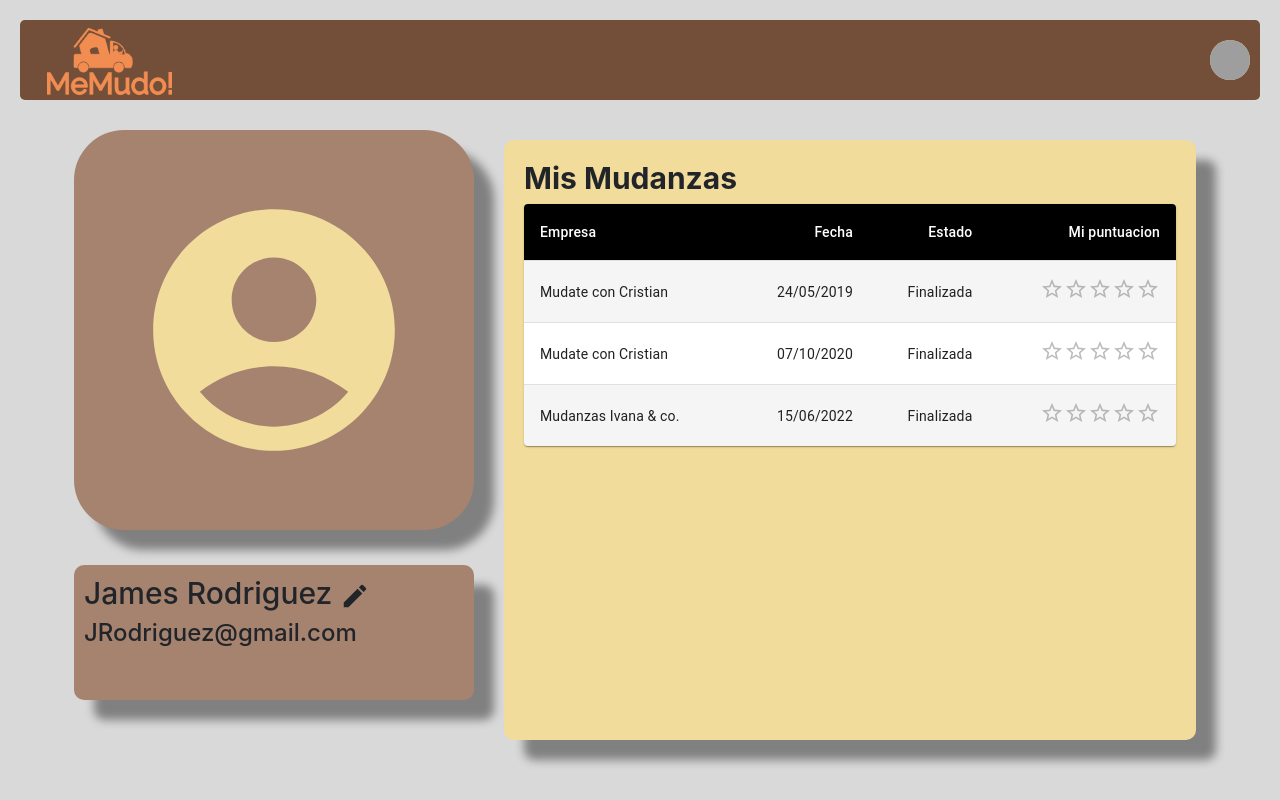
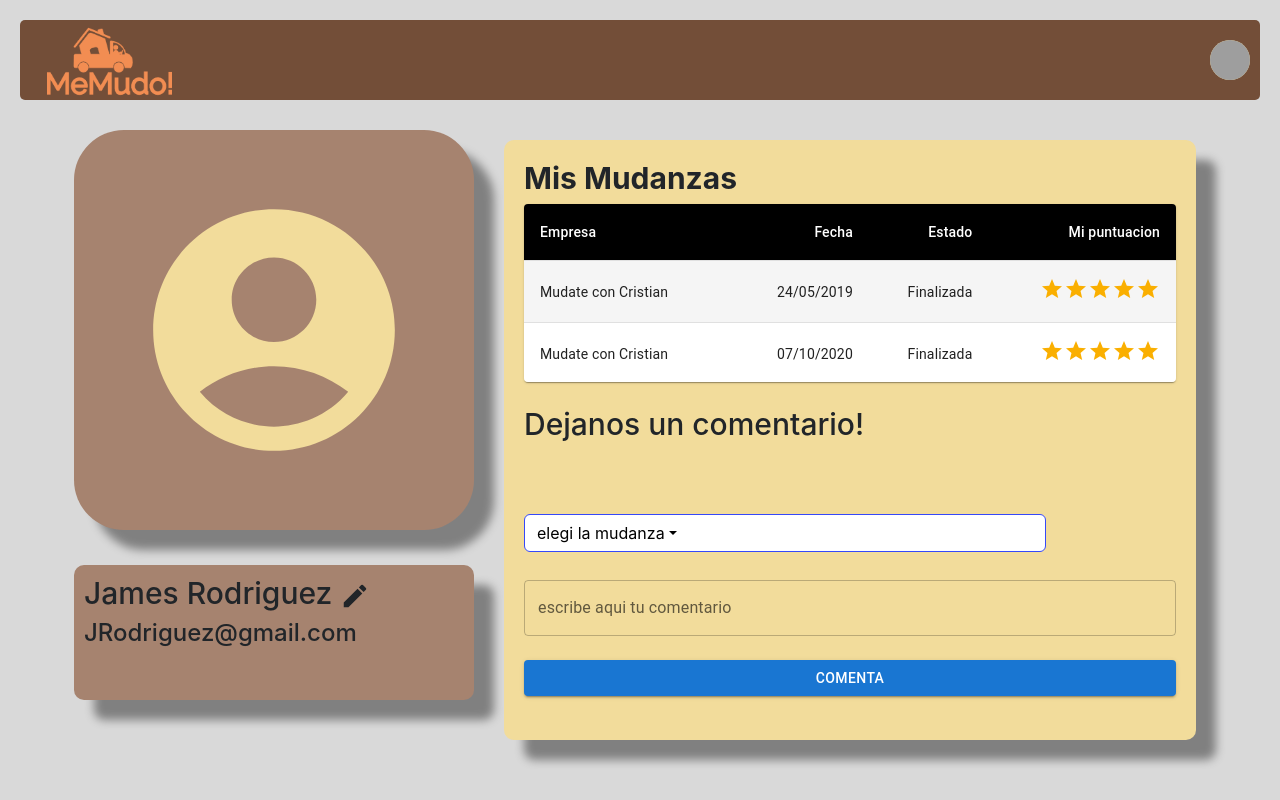
Before and after one commit to IgnacioSorgentini/Web-Mudanzas-FrontEnd, a React (Create React App) app: page /PerfilCliente in a window 1280 px wide. Built offline with nearby package versions, Linux system fonts and the light colour scheme; grey boxes are pictures that could not be loaded.

Commit message:
Comentario en mi perfil + Arreglo login
Credenciales de cliente = usuario@gmail.com
Credenciales de oferente = oferente@gmail.com
La contraseña es 123 para ambas cuentas

```diff
--- a/src/pages/InicioSesion/InicioSesion.jsx
+++ b/src/pages/InicioSesion/InicioSesion.jsx
@@ -21,8 +21,11 @@ function InicioSesion(props){
     const [error,setError] = useState(1)
 
 
-    const userValido='pedroseveri@gmail.com'
+    const userValido='usuario@gmail.com'
     const pwValida= '123'
+
+    const userValido2='oferente@gmail.com'
+    const pwValida2= '123'
 
     const handleUserChange = (e) => {
     	setUser(e.target.value);
@@ -33,7 +36,7 @@ function InicioSesion(props){
   	};
 
     function comprobarUsuario () {
-        if (userValido === user && pwValida === password ){
+        if ((userValido === user && pwValida === password) || (userValido2 === user && pwValida2 === password) ){
             setValidar(0)
         }
         else{
@@ -63,8 +66,7 @@ function InicioSesion(props){
                     <br/>
                     <div className="caja-botones">
                         <button className="boton btn btn-lg" style={{backgroundColor:"#FD841F", color:"#EEEEEE"}} onClick={comprobarUsuario}>
-                        <Link to="/HomeOferente" style={{textDecoration:'none',color:'#EEEEEE'}}>Ingr</Link>
-                        <Link to="/HomeCliente" style={{textDecoration:'none',color:'#EEEEEE'}}>esar</Link>
+                            ingresar
                         </button>
                         <button className="boton btn btn-lg" style={{backgroundColor:"#FD841F", color:"#EEEEEE"}} onClick={() => props.setTrigger(false)}>
                             Cancelar
@@ -76,6 +78,14 @@ function InicioSesion(props){
         </div>
     ) : "";
     }
+    else{
+        if (user == userValido){
+            window.location.replace("/HomeCliente")
+        }
+        else{
+            window.location.replace("/HomeOferente")
+        }
+    }
 }
 
 export default InicioSesion;
--- a/src/pages/PerfilCliente/PerfilCliente.jsx
+++ b/src/pages/PerfilCliente/PerfilCliente.jsx
@@ -14,6 +14,12 @@ import TableHead from '@mui/material/TableHead';
 import TableRow from '@mui/material/TableRow';
 import Paper from '@mui/material/Paper';
 import MenuCliente from '../../components/Menu/MenuCliente';
+import Comentario from '../../components/Comentario/Comentario';
+import Button from '@mui/material/Button';
+import TextField from '@mui/material/TextField';
+import Dropdown from 'react-bootstrap/Dropdown';
+import {useState, useEffect} from 'react';
+
 
 //import LocationOnIcon from '@mui/icons-material/LocationOn';
 //import ShareIcon from '@mui/icons-material/Share';
@@ -43,19 +49,39 @@ export default function Share(){
         },
       }));
 
-      function createData(empresa, fecha, estado, puntuacion) {
+      function createData(empresa, fecha, estado,puntuacion) {
         return { empresa, fecha, estado, puntuacion };
       }
 
       const rows = [
-        createData('Mudate con Cristian', '24/05/2019', 'Finalizada', <Rating></Rating>),
-        createData('Mudate con Cristian', '07/10/2020', 'Finalizada', <Rating></Rating>),
-        createData('Mudanzas Ivana & co.', '15/06/2022', 'Finalizada', <Rating></Rating>),
+        createData('Mudate con Cristian', '24/05/2019', 'Finalizada',<Rating value ={5}></Rating>),
+        createData('Mudate con Cristian', '07/10/2020', 'Finalizada',<Rating value ={5}></Rating>),
+        createData('Mudanzas Ivana & co.', '15/06/2022', 'Finalizada', <Rating value ={5}></Rating>),
       ];
 
+      const [texto,setTexto] = useState('elegi la mudanza')
+      const [texto2,setTexto2] = useState('')
+      const [visibilidad,setVisivilidad] = useState(false)
 
+      function setMudanza1() {
+        setTexto(rows[0].empresa + ' ' + rows[0].fecha)
+    };
 
+    function setMudanza2() {
+        setTexto(rows[1].empresa + ' ' + rows[1].fecha)
+    };
 
+    function setMudanza3() {
+        setTexto(rows[2].empresa + ' ' + rows[2].fecha)
+    };
+
+    const handleSummit = (e) => {
+    	setTexto2(e.target.value);
+  	};
+
+    function setComentario (){
+        setVisivilidad(true)
+    };
 
     return(
         <div class="fondo-perfil">
@@ -102,10 +128,33 @@ export default function Share(){
                             </TableBody>
                         </Table>
                     </TableContainer>
+                    <br/>
+                    <h2>Dejanos un comentario!</h2>
+                    <Dropdown className="drop">
+                    <Dropdown.Toggle className="toggle" id="dropdown-basic"  >
+                        {texto}
+                    </Dropdown.Toggle>
+                    <Dropdown.Menu className="item">
+                    <Dropdown.Item onClick={setMudanza1} >{rows[0].empresa + ' ' + rows[0].fecha} </Dropdown.Item>
+                    <Dropdown.Item onClick={setMudanza2} >{rows[1].empresa + ' ' + rows[1].fecha}</Dropdown.Item>
+                    <Dropdown.Item onClick={setMudanza3} >{rows[2].empresa + ' ' + rows[2].fecha}</Dropdown.Item>
+                    </Dropdown.Menu>
+                    </Dropdown>
+                    <br/>
+                    <br/>
+                    <br/>
+                    <TextField fullWidth label="escribe aqui tu comentario" id="fullWidth" onChange={handleSummit} />
+                    <br/>
+                    <Button variant="contained" onClick={setComentario}>Comenta</Button>
+                    <br/>
+                    {visibilidad == true &&
+                    <Comentario usuario={texto} texto={texto2} puntuacion={5}/>}
                     </div>
+
                 </div>
             </div>
         </div>
+
     );
 }
 
```
